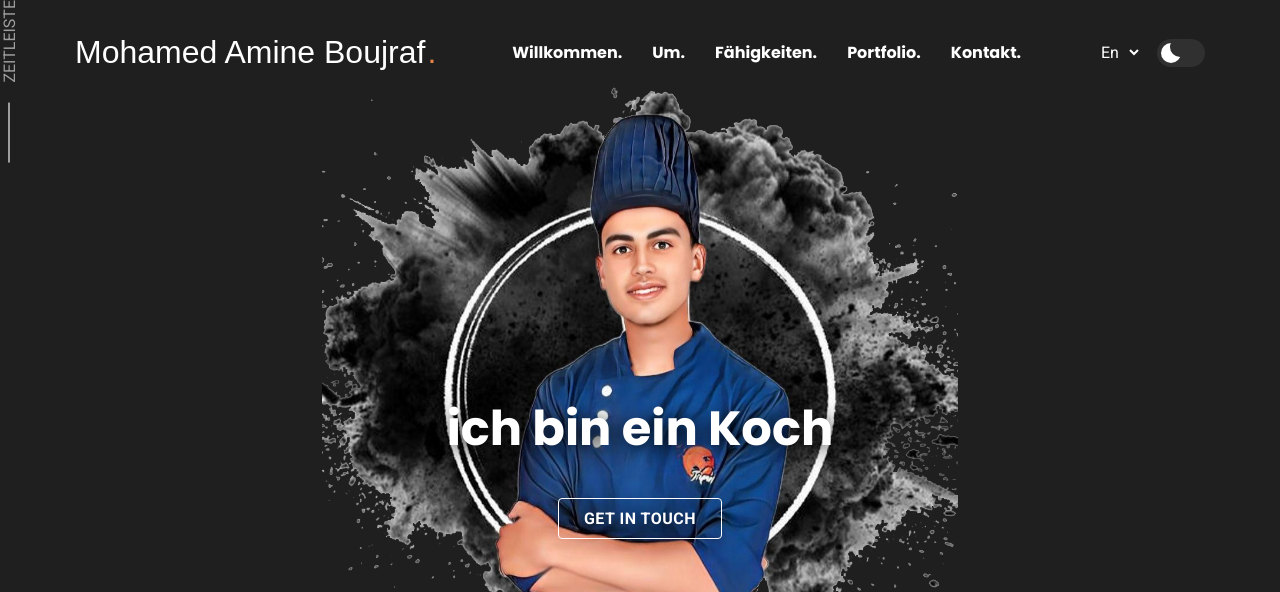
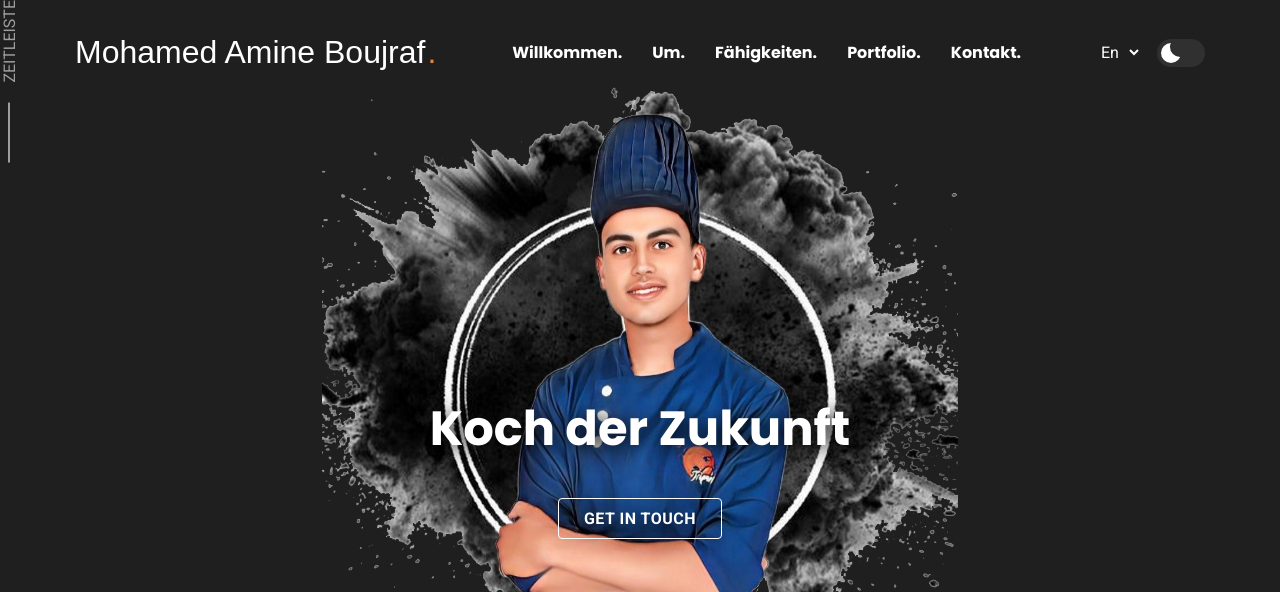
Before and after one commit to medaminechef/chef, a plain HTML site: page index.html in a window 1280 px wide. Shown: the top 592 px of the page. Drawn offline with nearby package versions, Linux system fonts and the light colour scheme; a web font is replaced by a local one.

Commit message:
index.html

```diff
--- a/index.html
+++ b/index.html
@@ -130,7 +130,7 @@
 
         <div class="hero-content">
 
-          <h2 class="h2 hero-title">ich bin ein Koch</h2>
+          <h2 class="h2 hero-title">Koch der Zukunft</h2>
 
           <a href="#contact" class="btn btn-primary">Get in touch</a>
 
```
